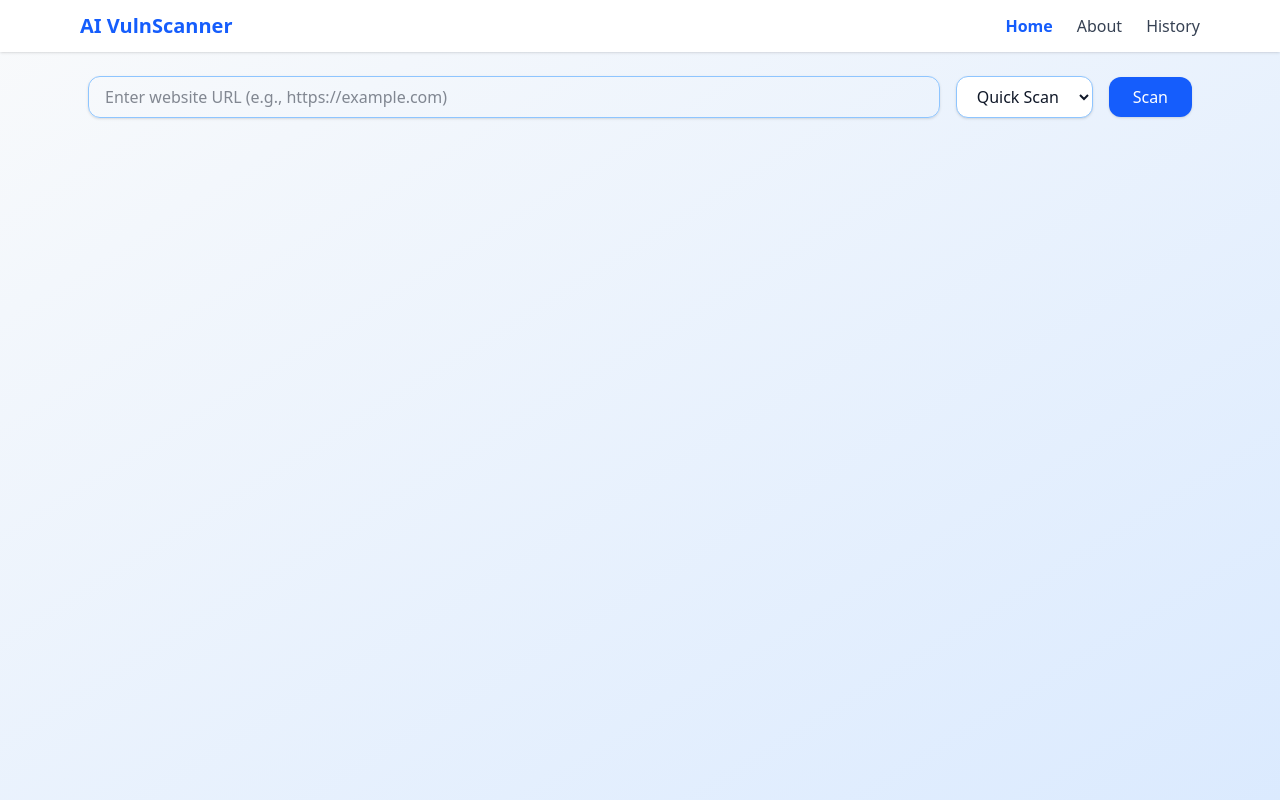
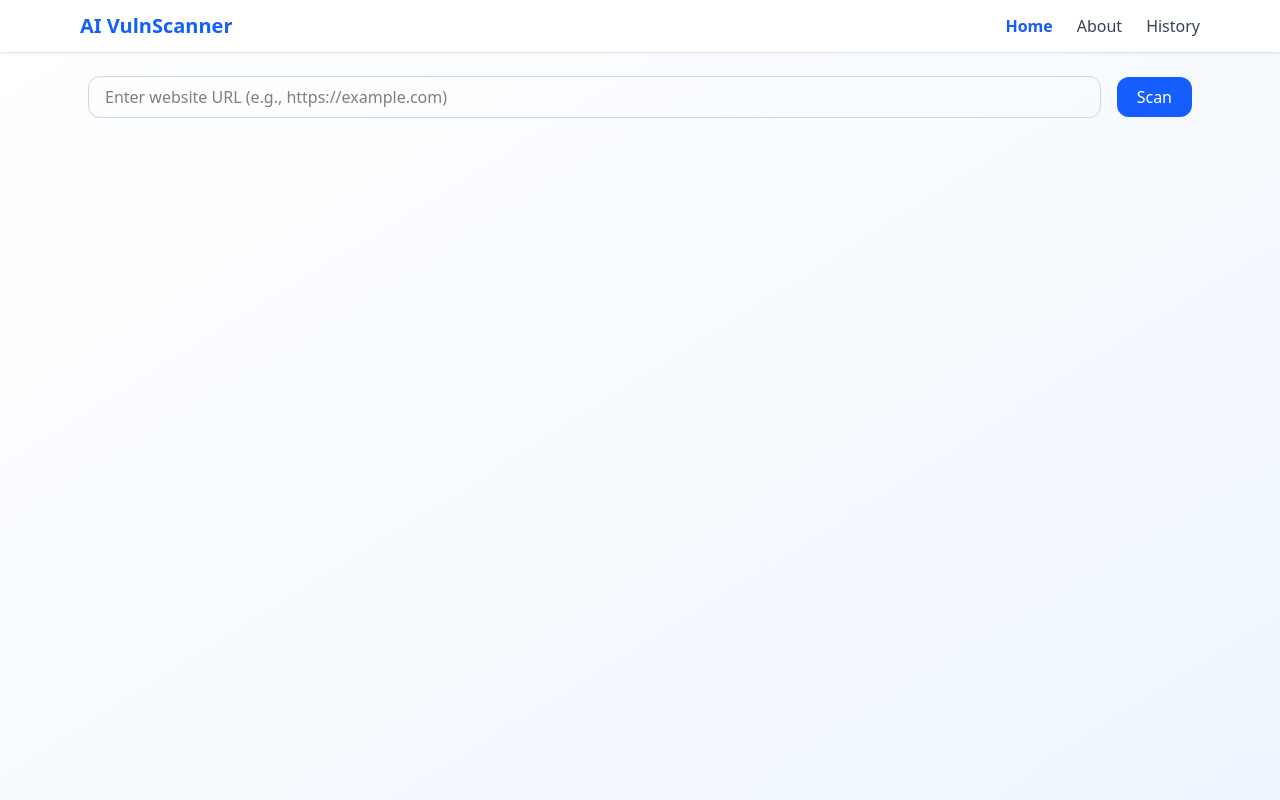
Before and after one commit to pratikacharya1234/Web-Scanner, a React (Vite) app: page / in a window 1280 px wide. Built offline with nearby package versions, Linux system fonts and the light colour scheme.

Commit message:
Refactor App component; improve layout and enhance user experience by updating vulnerability suggestions display and removing unnecessary scan mode

```diff
--- a/src/App.jsx
+++ b/src/App.jsx
@@ -1,14 +1,10 @@
 import React, { useState, useEffect } from 'react';
 import NavBar from './pages/NavBar';
+import VulnerabilityModal from './pages/VulnerabilityModal';
 import VulnerabilityCard from './pages/VulnerabilityCard';
-import SuggestionBox from './pages/SuggestionBox';
-import SkeletonBox from './pages/SkeletonBox';
-import VulnerabilityModal from './pages/VulnerabilityModal';
-
 
 export default function App() {
   const [url, setUrl] = useState("");
-  const [scanMode, setScanMode] = useState("quick");
   const [loading, setLoading] = useState(false);
   const [vulnerabilities, setVulnerabilities] = useState([]);
   const [suggestions, setSuggestions] = useState("");
@@ -34,10 +30,23 @@ export default function App() {
   };
 
   const getFixSuggestions = async (vulns) => {
-    const prompt = `You are a cybersecurity expert. Below is a list of vulnerabilities detected in a website scan:\n${vulns.map((v, i) => `${i + 1}. ${v.name}: ${v.description || 'No description'} — Recommendation: ${v.recommendation || 'None'}`).join("\n")}\nFor each: Explain what the vulnerability is, suggest how to fix it (step-by-step), and provide example code or headers if applicable.`;
+    const prompt = `
+You are a cybersecurity expert.
+
+Below is a list of vulnerabilities detected in a website scan:
+
+${vulns.map((v, i) => `${i + 1}. ${v.name}: ${v.description || 'No description'} — Recommendation: ${v.recommendation || 'None'}`).join("\n")}
+
+For each:
+- Explain what the vulnerability is
+- Suggest how to fix it (step-by-step)
+- Provide example code or headers if applicable
+
+Respond in markdown format.
+    `;
 
     try {
-      const response = await fetch("https://generativelanguage.googleapis.com/v1beta/models/gemini-2.0-flash:generateContent?key=AIzaSyDax07nxeU8DkzuZQON_xDBtFfwiQkM94U", {
+      const response = await fetch("https://generativelanguage.googleapis.com/v1beta/models/gemini-2.0-flash:generateContent?key=YOUR_GEMINI_API_KEY", {
         method: "POST",
         headers: { "Content-Type": "application/json" },
         body: JSON.stringify({ contents: [{ parts: [{ text: prompt }] }] })
@@ -63,12 +72,14 @@ export default function App() {
       const res = await fetch("/api/scan", {
         method: "POST",
         headers: { "Content-Type": "application/json" },
-        body: JSON.stringify({ url: targetUrl, scanMode })
+        body: JSON.stringify({ url: targetUrl })
       });
 
       const text = await res.text();
       let data;
-      try { data = JSON.parse(text); } catch {
+      try {
+        data = JSON.parse(text);
+      } catch {
         throw new Error("Non-JSON response: " + text);
       }
 
@@ -110,32 +121,17 @@ export default function App() {
     localStorage.removeItem('scanHistory');
   };
 
-  const calculateRiskLevel = () => {
-    if (vulnerabilities.length === 0) return null;
-    const high = vulnerabilities.filter(v => v.recommendation?.toLowerCase().includes("high")).length;
-    const medium = vulnerabilities.filter(v => v.recommendation?.toLowerCase().includes("medium")).length;
-    if (high >= 2) return "High";
-    if (medium >= 2 || high === 1) return "Medium";
-    return "Low";
-  };
-
-  const riskLevel = calculateRiskLevel();
-
   return (
-    <div className="min-h-screen bg-gradient-to-br from-gray-50 to-blue-100 text-gray-900">
+    <div className="min-h-screen bg-gradient-to-br from-white to-blue-50">
       <NavBar activePage={activePage} setActivePage={setActivePage} />
-
-      <VulnerabilityModal
-        isOpen={showModal}
-        onClose={() => setShowModal(false)}
-        vulnerability={selectedVuln}
-      />
 
       {activePage === "about" ? (
         <div className="max-w-3xl mx-auto p-6">
           <h2 className="text-2xl font-bold mb-4">About AI VulnScanner</h2>
           <p className="text-gray-700 leading-relaxed">
-            AI VulnScanner is a real-time vulnerability scanner that detects website issues using a scanning engine and suggests AI-powered remediations using Gemini.
+            AI VulnScanner is a real-time website vulnerability scanner that not only detects security issues on a website using a custom scanning engine,
+            but also leverages Google's Gemini AI to explain and suggest practical remediations for each vulnerability.
+            Built for students, developers, and ethical hackers, it's designed to help you secure your websites fast.
           </p>
         </div>
       ) : activePage === "history" ? (
@@ -143,26 +139,36 @@ export default function App() {
           <div className="flex justify-between items-center mb-4">
             <h2 className="text-2xl font-bold">Scan History</h2>
             {history.length > 0 && (
-              <button onClick={clearHistory} className="text-sm text-red-600 hover:text-red-800">Clear All</button>
+              <button
+                onClick={clearHistory}
+                className="text-sm text-red-600 hover:text-red-800"
+              >
+                Clear All
+              </button>
             )}
           </div>
-          <ul className="list-disc list-inside space-y-2">
+          <ul className="list-disc list-inside text-gray-700 space-y-2">
             {history.length === 0 ? (
               <li className="text-gray-500">No scans yet.</li>
             ) : (
               history.map((entry, index) => (
                 <li key={index} className="flex items-start justify-between gap-4">
                   <span
-                    onClick={() => entry.data && handleViewHistory(entry)}
+                    onClick={() => entry.data ? handleViewHistory(entry) : null}
                     className={`flex-1 cursor-pointer ${entry.data ? 'text-blue-600 hover:underline' : 'text-gray-400 cursor-not-allowed'}`}
+                    title={entry.data ? 'Click to view report' : 'No scan data available'}
                   >
-                    {entry.url}<br />
+                    {entry.url}
+                    <br />
                     <small className="text-gray-500">{new Date(entry.timestamp).toLocaleString()}</small>
                   </span>
                   <button
                     onClick={() => removeFromHistory(entry.url)}
                     className="text-red-500 hover:text-red-700 text-xs"
-                  >✕</button>
+                    title="Remove from history"
+                  >
+                    ✕
+                  </button>
                 </li>
               ))
             )}
@@ -174,22 +180,14 @@ export default function App() {
             <input
               type="text"
               placeholder="Enter website URL (e.g., https://example.com)"
-              className="w-full sm:flex-1 px-4 py-2 border border-blue-300 rounded-xl shadow focus:outline-none focus:ring-2 focus:ring-blue-200"
+              className="w-full sm:flex-1 px-4 py-2 border border-gray-300 rounded-xl focus:outline-none focus:ring focus:ring-blue-200"
               value={url}
               onChange={(e) => setUrl(e.target.value)}
               required
             />
-            <select
-              value={scanMode}
-              onChange={(e) => setScanMode(e.target.value)}
-              className="px-4 py-2 border border-blue-300 rounded-xl bg-white shadow focus:outline-none focus:ring"
-            >
-              <option value="quick">Quick Scan</option>
-              <option value="full">Full Scan</option>
-            </select>
             <button
               type="submit"
-              className="bg-blue-600 text-white px-6 py-2 rounded-xl shadow hover:bg-blue-700 transition duration-200"
+              className="bg-blue-600 text-white px-5 py-2 rounded-xl hover:bg-blue-700 transition duration-200"
             >
               {loading ? "Scanning..." : "Scan"}
             </button>
@@ -199,17 +197,7 @@ export default function App() {
             <div className="mb-4 text-red-600 font-semibold text-center">{error}</div>
           )}
 
-          {riskLevel && (
-            <div className={`text-sm font-semibold mb-4 px-4 py-2 rounded-xl inline-block ${riskLevel === 'High' ? 'bg-red-100 text-red-700' : riskLevel === 'Medium' ? 'bg-yellow-100 text-yellow-700' : 'bg-green-100 text-green-700'}`}>
-              🔥 Risk Level: {riskLevel}
-            </div>
-          )}
-
           <div className="grid grid-cols-1 md:grid-cols-2 gap-6">
-            {loading ? (
-              <SkeletonBox />
-            ) : (
-              <>
             {vulnerabilities.length > 0 && (
               <VulnerabilityCard
                 data={vulnerabilities}
@@ -219,14 +207,22 @@ export default function App() {
                 }}
               />
             )}
+
             {suggestions && (
-                  <SuggestionBox content={suggestions} />
-                )}
-              </>
+              <div className="bg-white border border-green-300 p-5 rounded-xl shadow-sm overflow-auto">
+                <h2 className="text-lg font-semibold text-green-800 mb-3">✅ Gemini Recommendations</h2>
+                <div className="text-sm text-gray-800 whitespace-pre-line" dangerouslySetInnerHTML={{ __html: suggestions.replace(/\n/g, '<br/>') }} />
+              </div>
             )}
           </div>
         </div>
       )}
+
+      <VulnerabilityModal
+        isOpen={showModal}
+        onClose={() => setShowModal(false)}
+        vulnerability={selectedVuln}
+      />
     </div>
   );
 }
```
Lines whose indentation alone changed are shown as unchanged.
